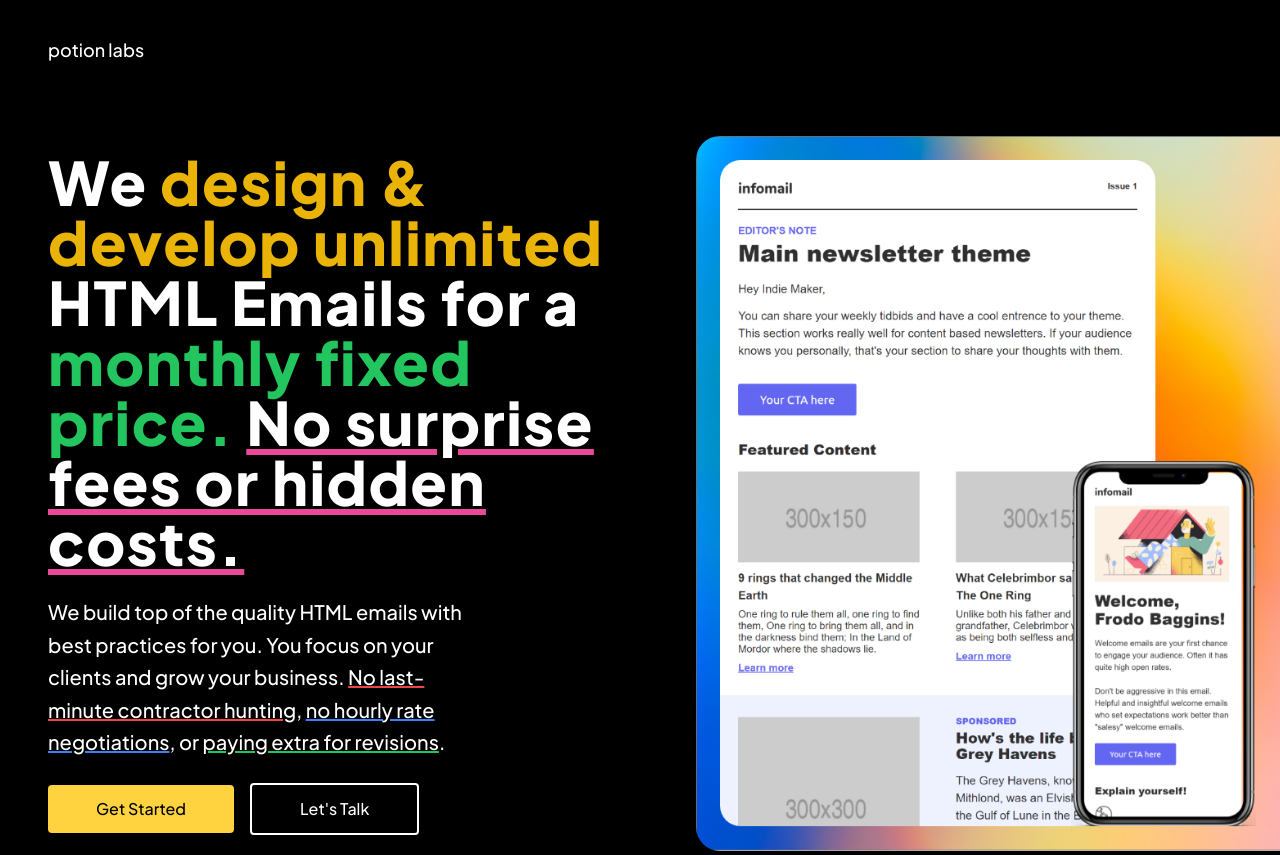
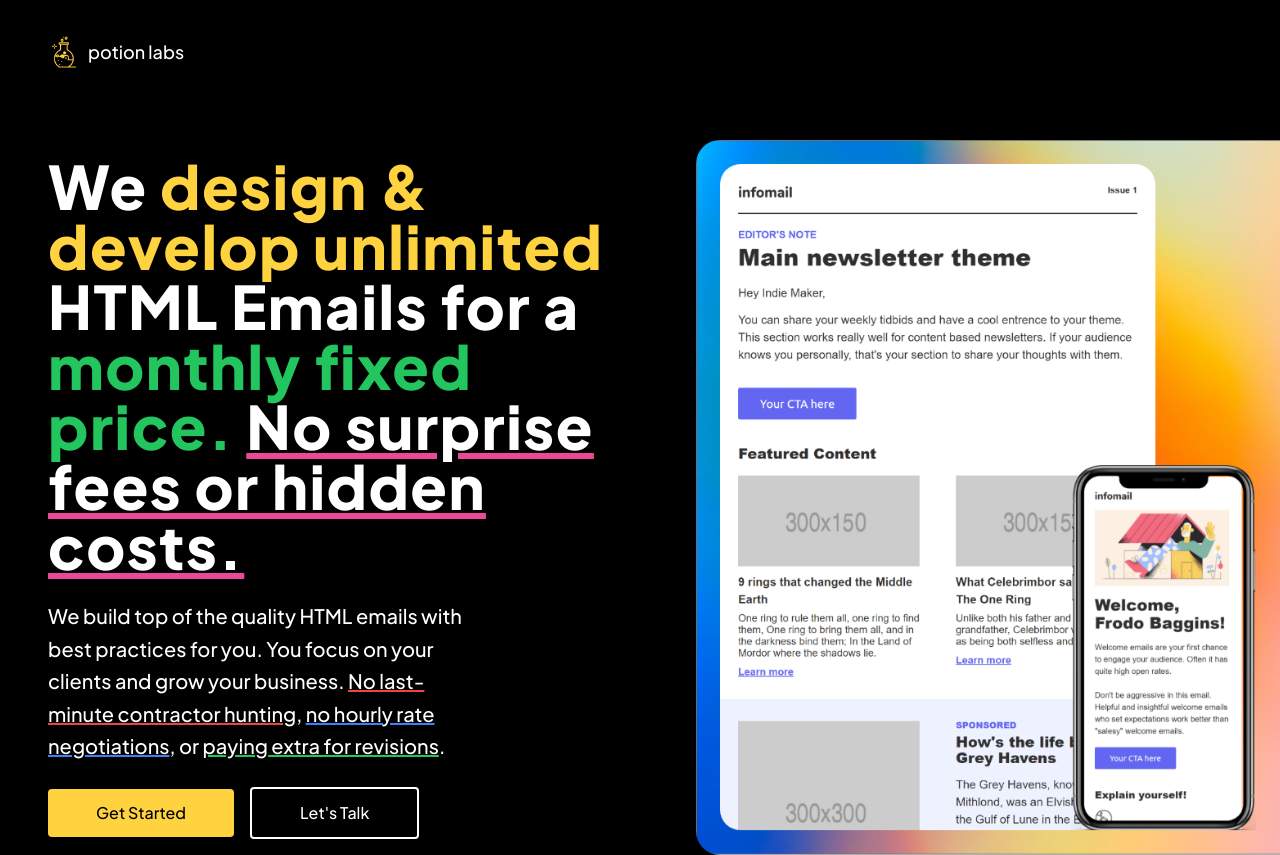
Before and after one commit to demirelio/potionlabs-marketing, a Gatsby site: page / in a window 1280 px wide. Shown: the top 855 px of the page. Built offline with nearby package versions, Linux system fonts and the light colour scheme; Gatsby itself is replaced by a stand-in of ours.

Commit message:
seo ready

```diff
--- a/src/components/Hero.js
+++ b/src/components/Hero.js
@@ -9,7 +9,7 @@ export const Hero = () => {
       <div>
         <div className="max-w-full lg:max-w-2xl mx-auto grid grid-cols-1 gap-6">
           <h1 className="font-jakarta800 text-white text-3xl md:text-4xl lg:text-5xl xl:text-6xl tracking-wide xl:leading-none">
-            We <span className="text-yellow-500">design & develop unlimited</span> HTML Emails for a <span className="text-green-500">monthly fixed price.</span> <span className="underline decoration-pink-500">No surprise fees or hidden costs.</span>
+            We <span className="text-[#FFD23F]">design & develop unlimited</span> HTML Emails for a <span className="text-green-500">monthly fixed price.</span> <span className="underline decoration-pink-500">No surprise fees or hidden costs.</span>
           </h1>
           <p className="font-jakarta500 text-[#fff] text-lg md:text-xl md:pr-[10rem] md:leading-relaxed">
             We build top of the quality HTML emails with best practices for you. You focus on your clients and grow your business. <span className="underline decoration-2 decoration-red-500">No last-minute contractor hunting</span>, <span className="underline decoration-2 decoration-blue-500">no hourly rate negotiations</span>, or <span className="underline decoration-2 decoration-green-500">paying extra for revisions</span>.
--- a/src/components/Nav.js
+++ b/src/components/Nav.js
@@ -1,10 +1,12 @@
 import { Link } from "gatsby";
+import { StaticImage } from "gatsby-plugin-image";
 import React from "react"
 
 export const Nav = () => {
     return (
         <nav className="flex flex-row justify-between items-center py-[36px] px-[24px] lg:px-[48px]">
-          <div>
+          <div className="flex gap-2 items-center">
+            <StaticImage src="../../static/logo-2.png" alt="Potionlabs" className="max-w-[32px]"/>
             <p className="font-jakarta500 text-lg">potion labs</p>
           </div>
           <div className="text-sm lg:text-base font-jakarta500 flex flex-row gap-6 lg:gap-9 flex-wrap hidden">
--- a/src/pages/index.js
+++ b/src/pages/index.js
@@ -12,10 +12,24 @@ import { Nav } from "../components/Nav"
 import Pricing from "../components/Pricing"
 import SocialProof from "../components/social-proof"
 import { Steps } from "../components/Steps"
+import { Helmet } from "react-helmet"
+import ogImage from "../../static/og-image.png"
 
 export default function Home() {
   return (
   <Layout>
+    <Helmet>
+      <title>Potion Labs | Unlimited HTML Emails for a monthly fixed price.</title>
+      <meta name="description" content="We build top of the quality HTML emails with best practices for you. You focus on your clients and grow your business. No last-minute contractor hunting, no hourly rate negotiations, or paying extra for revisions." />
+      <meta name="viewport" content="width=device-width, initial-scale=1.0" />
+      <meta charset="UTF-8" />
+
+      <meta property="og:title" content="Potion Labs | Unlimited HTML Emails for a monthly fixed price." />
+      <meta property="og:description" content="We build top of the quality HTML emails with best practices for you. You focus on your clients and grow your business. No last-minute contractor hunting, no hourly rate negotiations, or paying extra for revisions." />
+      <meta property="og:url" content="https://potionlabs.io" />
+      <meta property="og:type" content="website" />
+      <meta property="og:image" content={ogImage}/>
+    </Helmet>
       <Nav />
       <Hero />
       <SocialProof />
```
Also changed, not shown: static/favicon.ico, static/logo-2.png (added), static/logo.png (added), static/og-image.png (added).
